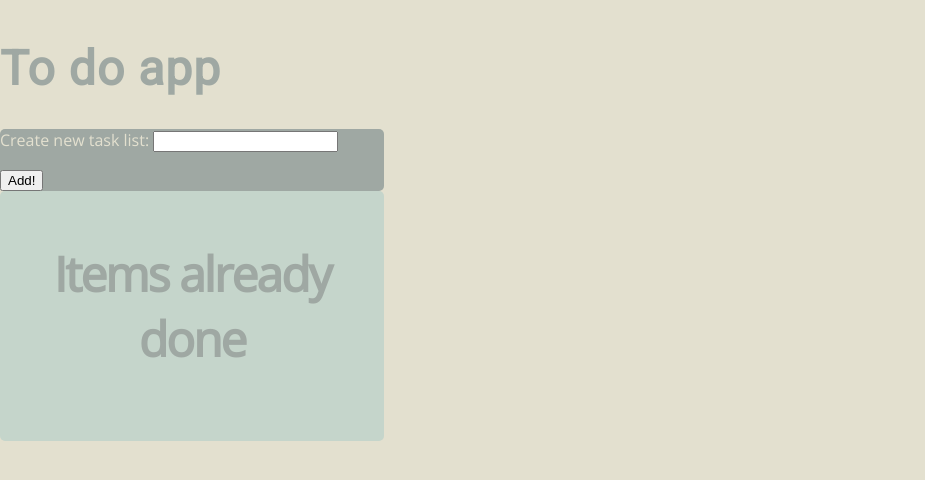
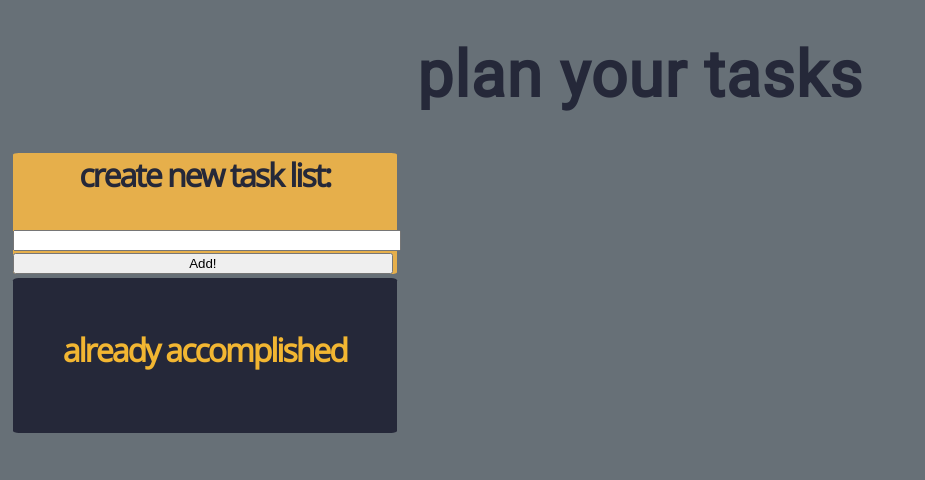
Before and after one commit to mssliw/todolist_app, a Flask app: page / in a window 1280 px wide. Shown: the top 480 px of the page, without its empty margins (0-925 px from the left). Run offline with Flask 2, Linux system fonts and the light colour scheme; data that the repository does not hold is empty.

Commit message:
css adjustments

```diff
--- a/static/css/main.css
+++ b/static/css/main.css
@@ -2,47 +2,43 @@ body {
   margin: 0;
   padding: 0;
   font-family: "Roboto", sans-serif;
-  color: #444;
-  background-color: #e3e0cf;
-}
-/*
- * Formatting the header area
- */
-
-
-header {
-  background-color: #c5d5cb;
-  height: 35px;
-  width: 100%;
-  opacity: .9;
-  margin-bottom: 10px;
+  color:#252839;
+  background-color: #677077;
 }
 
 .container {
   width: 30%;
-  border-radius: 5px;
+  border-radius: 1.5%;
+  margin-left: 1%;
+  margin-bottom: 0.3%;
+
 }
 
 h1.title {
-  color:  #9fa8a3;
-  background-color: #e3e0cf;
+  color: #252839;
+  background-color: #677077;
   font-family: "Roboto", sans-serif;
-  font-size: 3em;
-  margin-top: 40px;
+  font-weight: bold;
+  font-size: 4em;
+  text-align: center;
+  margin-top: 3%;
+  margin-bottom: 3%;
   letter-spacing: +1px;
 
 }
 
 div.new-item {
   font-family: "Open Sans", sans-serif;
-  color: #e3e0cf;
-  background-color: #9fa8a3;
+  color: #252839;
+  background-color: #e6af4b;
+  padding 10px 0 30 px 0;
+
 }
 
 div.existing-item {
   font-family: "Open Sans", sans-serif;
-  color:  #9fa8a3;
-  background-color: #c5d5cb;
+  color: #f2b632;
+  background-color: #252839;
   padding: 10px 0 30px 0;
 
 }
@@ -50,7 +46,6 @@ div.existing-item {
 div.button {
    font-family: "Roboto", sans-serif;
    align: center;
-
    text-transform: capitalize;
    font-size: 3em;
    }
@@ -62,11 +57,30 @@ h2 {
   letter-spacing: -2px;
 }
 
-li.big-text {
+h3 {
+  font-size: 2em;
+  margin-top: 40px;
+  text-align: center;
+  letter-spacing: -2px;
+}
+
+.big-text {
   font-family: "Roboto", sans-serif;
   font-size: 6em;
 }
-li.text {
-  font-family: "Open Sans", sans-serif;
-  font-size: 20pt;
+
+.text {
+  font-family: "Roboto", sans-serif;
+  font-size: 1.5em;
+  font-weight: bold;
+  letter-spacing: +0.5px;
+  align: center;
+
+
 }
+
+input {
+  width: 99%;
+  align: center;
+
+}
--- a/templates/index.html
+++ b/templates/index.html
@@ -6,29 +6,28 @@
     <link rel="stylesheet" href="{{ url_for('static', filename='css/main.css') }}">
     <link href="https://fonts.googleapis.com/css?family=Open+Sans|Roboto" rel="stylesheet"></head>
 <body>
-    <h1 class="title"> To do app </h1>
+    <h1 class="title"> plan your tasks </h1>
     <div class="container new-item">
         <form action="{{ url_for('create_new_list') }}" method='POST'>
-        <p> Create new task list:
-        <input type="text" name="create-new-list"> </p>
-                        <input type="submit" value="Add!">
+        <h3>create new task list:</h3>
+        <input type="text" name="create-new-list">
+            <input type="submit" value="Add!">
 
-    </form>
+        </form>
     </div>
-    <div class="container new-item">
+
         {% for task_list in task_lists %}
-            <div><li style="font-size: 25pt">{{ task_list.list_title }}</li>
-
+        <div class="container new-item">
+            <h3>{{ task_list.list_title }}</h3>
                 {% for task_card in incomplete %}
                 {% if task_card in task_list.task_cards %}
-                <li style="font-size: 20pt">{{ task_card.card_title }}
-                    <a href="{{ url_for('complete', id=task_card.id) }}">Done!</a>
+            <p style="font-size: 20pt">{{ task_card.card_title }}
+                <a href="{{ url_for('complete', id=task_card.id) }}">done!</a></p>
                     {% for task_details in task_card.task_details %}
-                        <li style="text"> {{ task_details.task_description }}</li>
+                        <p style="text"> {{ task_details.task_description }}</p>
                     {% endfor %}
                 {% endif %}
                 {% endfor %}
-
 
             <form action="{{ url_for('add', list_title=task_list.list_title) }}" method="POST">
             <p>Add a new todo item:
@@ -36,14 +35,16 @@
                 <p>add some details:
                     <input type="text" name="details-to-do"></p>
             <input type="submit" value="Add!">
-        </form></div>
+        </form>
+        </div>
         {% endfor %}
     </div>
+
     <div class="container existing-item">
-        <h2>Items already done</h2>
+        <h3>already accomplished</h3>
         <u1>
             {% for element in accomplished %}
-            <li style="font-size: 15pt">{{ element.card_title }}</li>
+            <p style="font-size: 15pt">{{ element.card_title }}</p>
             {% endfor %}
         </u1>
     </div>
```
